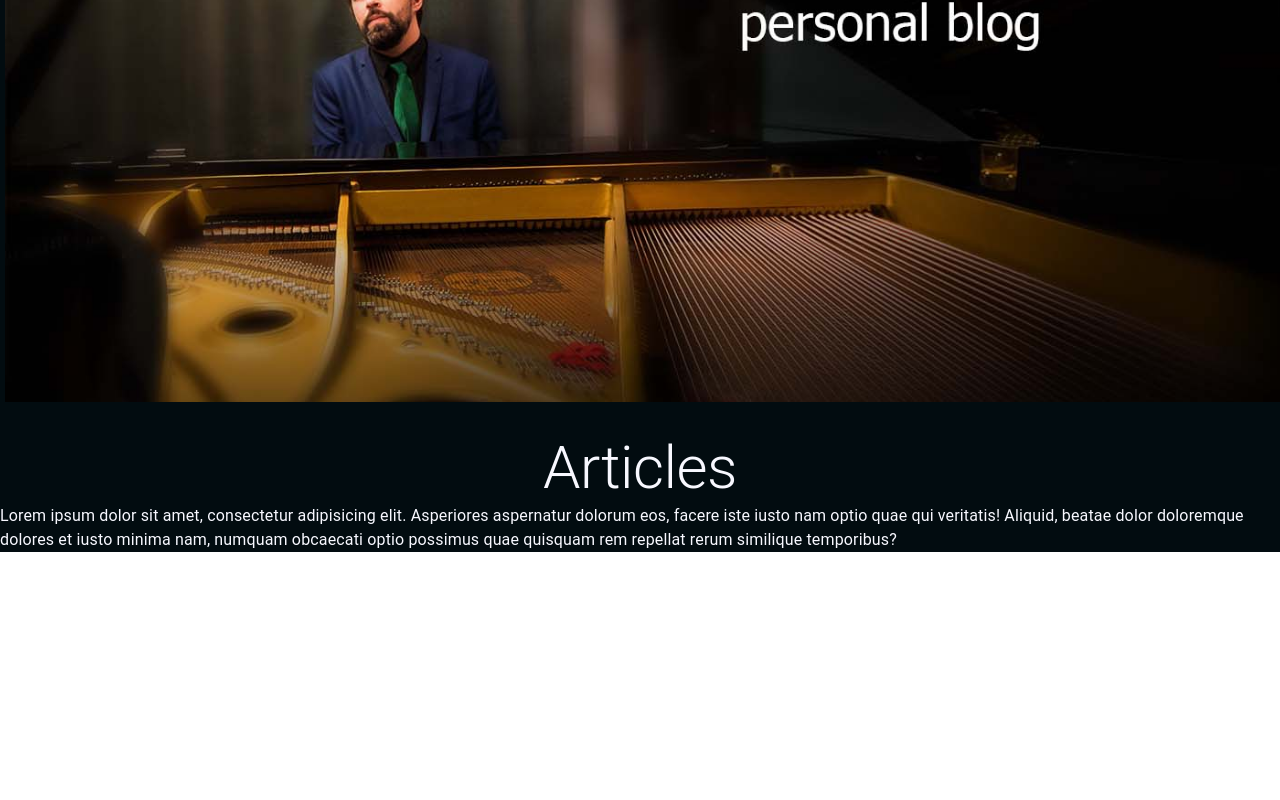
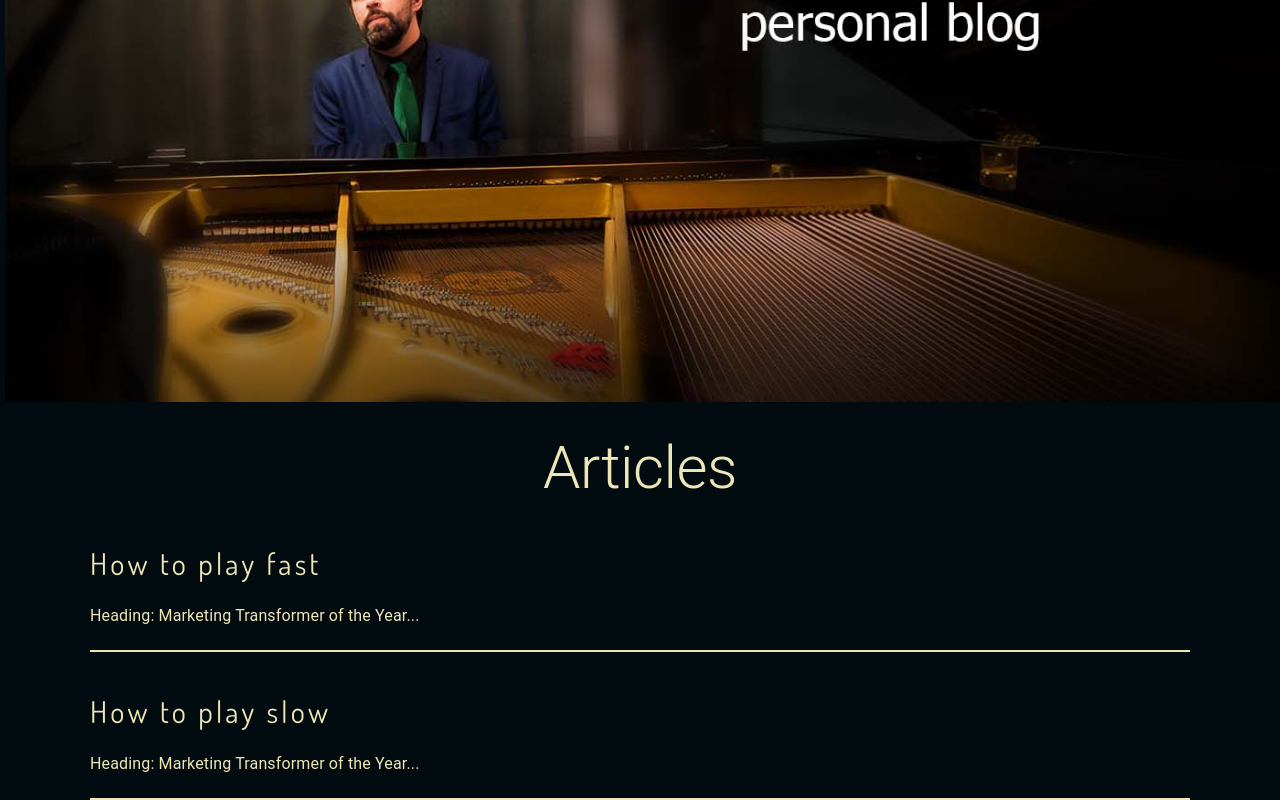
Before and after one commit to sovsianykov/iliatura, a React (Create React App) app: page / in a window 1280 px wide. Shown: the part 368-1168 px from the top of the page. Before the commit the page ends 920 px from the top, so only its background shows below. Built offline with nearby package versions, Linux system fonts and the light colour scheme.

Commit message:
articles-list

```diff
--- a/src/App.js
+++ b/src/App.js
@@ -14,11 +14,13 @@ function App() {
           <div className="App">
               <Router>
                   <Navigation/>
-                  <Switch>
+                  <div id="page-body">
+                  <Switch >
                       <Route path="/" component={ Homepage } exact />
                       <Route path="/about/" component={ About }  />
                       <Route path="/article/:name" component={ ArticlePage } />
                   </Switch>
+                  </div>
               </Router>
           </div>
 
--- a/src/components/ArticleList/ArticlesList.jsx
+++ b/src/components/ArticleList/ArticlesList.jsx
@@ -1,23 +1,26 @@
 import React from 'react';
 import '../../pages/styles.scss';
-import {Typography} from "@material-ui/core";
+import { Typography} from "@material-ui/core";
+import ArticleContent from '../../pages/Article-content';
+import {Link} from 'react-router-dom'
+
 import './stele.scss';
 
 const ArticlesList = () => {
     return (
       <div className='articles_list'>
           <div className='articles_list_container'>
-              <Typography variant="h2" align='center'>
-                  Articles
-              </Typography>
-              <Typography variant='body1'>
-                  Lorem ipsum dolor sit amet, consectetur adipisicing elit.
-                  Asperiores aspernatur dolorum eos, facere iste iusto nam
-                  optio quae qui veritatis! Aliquid, beatae dolor doloremque
-                  dolores et iusto minima nam,
-                  numquam obcaecati optio possimus quae quisquam rem repellat
-                  rerum similique temporibus?
-              </Typography>
+              <Typography variant='h2' align='center' >Articles</Typography>
+              {ArticleContent.map((article, key)=>(
+                 <Link to ={`/article/${article.name}`} key={key} className='article'>
+                     <h4   className='title'>
+                         {article.title}
+                     </h4>
+                     <Typography variant='subtitle1' className='subText'>
+                         {article.content[0].substring(0,200)}...
+                     </Typography>
+                 </Link>
+              ))}
           </div>
       </div>
     );
--- a/src/components/ArticleList/stele.scss
+++ b/src/components/ArticleList/stele.scss
@@ -2,9 +2,35 @@
   width: 100%;
   background: #020c10;
   .articles_list_container {
-    max-width: 1600px;
+    max-width: 1100px;
     margin: 0 auto;
-    color: ghostwhite;
-    font-family: 'Dosis', sans-serif;
+    color: #eee6b6;
+   a {
+     text-decoration: none;
+     display: block;
+     color: #eee6b6;
+     font-size: 30px;
+     border-bottom: 2px solid  #eee6b6;
+   h4.title {
+
+      font-family: 'Dosis', sans-serif;
+
+      letter-spacing: .2rem;
+      font-weight: 200;
+      background: transparent;
+      transition: .3s ease-in-out;
+
+      &:hover {
+        color: white;
+        cursor: pointer;
+        margin-left: 2%;
+      }
+
+    }
+     .subText {
+       position: relative;
+       top: -20px;
+     }
+    }
   }
 }
--- a/src/components/Header/style.scss
+++ b/src/components/Header/style.scss
@@ -4,12 +4,8 @@
   .header_container {
     min-height: 90vh;
     max-width: 1400px;
-    margin: 0 auto;
-    //background: url('../../assets/bg3.jpg')no-repeat center center/cover;
-
-
+    margin: 10vh auto 0;
     .pic_holder {
-      //margin-top: 50px;
       width: 100%;
       padding: 5px;
       height: 85vh;
--- a/src/components/Navigation/style.scss
+++ b/src/components/Navigation/style.scss
@@ -1,6 +1,8 @@
 .nav {
   background: #020c10;
   width: 100%;
+  position: fixed;
+  top: 0;
   .nav_container {
     max-width: 1400px;
     height: 10vh;
@@ -23,6 +25,7 @@
        transition: .5s ease-in-out;
         &:hover {
           border-bottom: 4px solid goldenrod ;
+          border-radius: 5px;
         }
      }
     h2 {
--- a/src/index.scss
+++ b/src/index.scss
@@ -1,5 +1,8 @@
 body {
   margin: 0;
+  padding: 0;
+  box-sizing: border-box;
+  background: #020c10;
   font-family: -apple-system, BlinkMacSystemFont, 'Segoe UI', 'Roboto', 'Oxygen',
     'Ubuntu', 'Cantarell', 'Fira Sans', 'Droid Sans', 'Helvetica Neue',
     sans-serif;
--- a/src/pages/ArticlePage.js
+++ b/src/pages/ArticlePage.js
@@ -1,6 +1,6 @@
 import React from 'react';
 import './styles.scss';
-import ArticleContent from './Article-content'
+import ArticleContent from './Article-content';
 import { Typography } from "@material-ui/core";
 const ArticlePage = ({ match }) => {
     const name = match.params.name
--- a/src/pages/styles.scss
+++ b/src/pages/styles.scss
@@ -1,4 +1,5 @@
 .container {
+  margin: 10vh 0;
   display: flex;
   flex-direction: column;
   justify-content: space-around;
```
